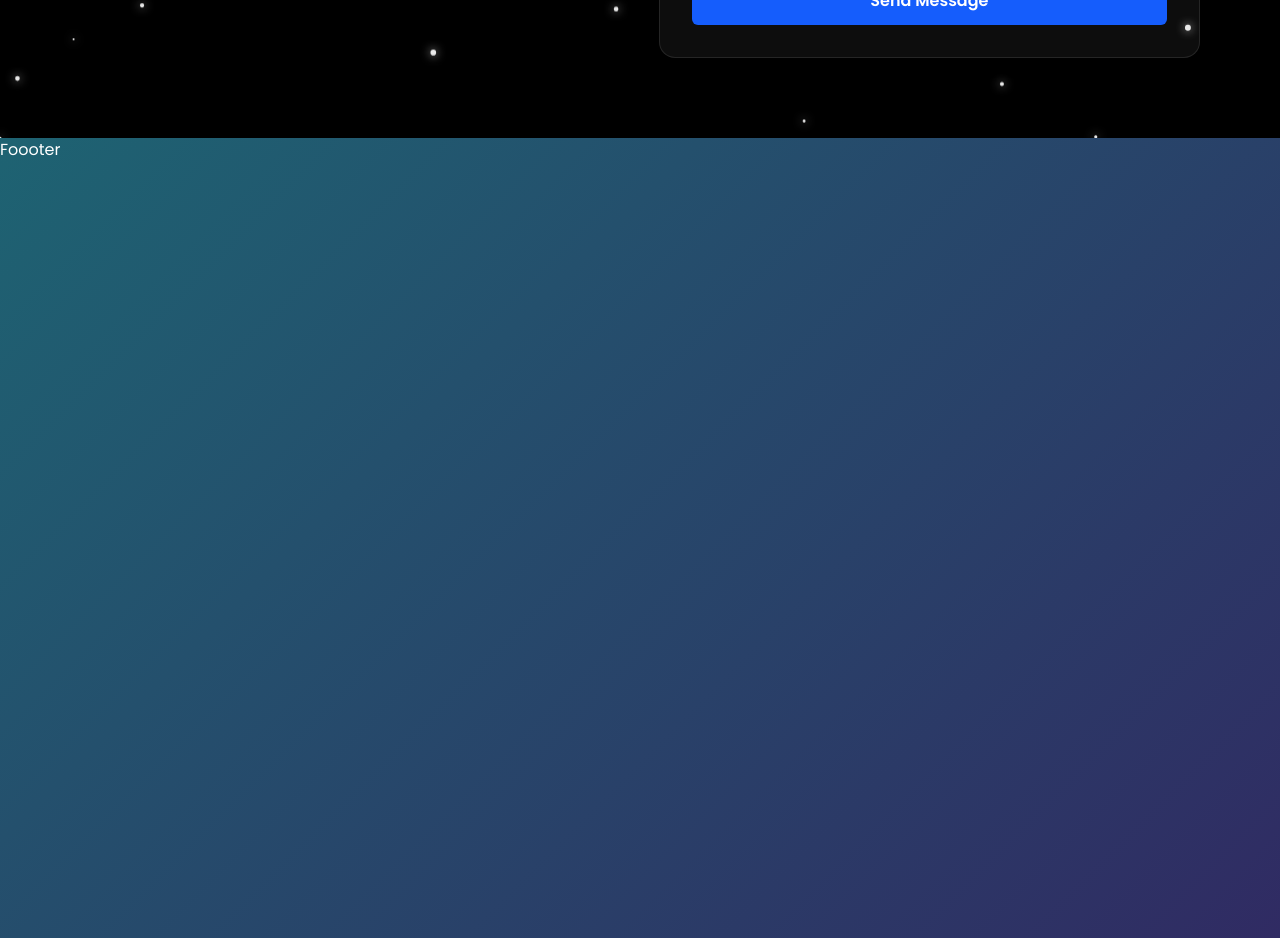
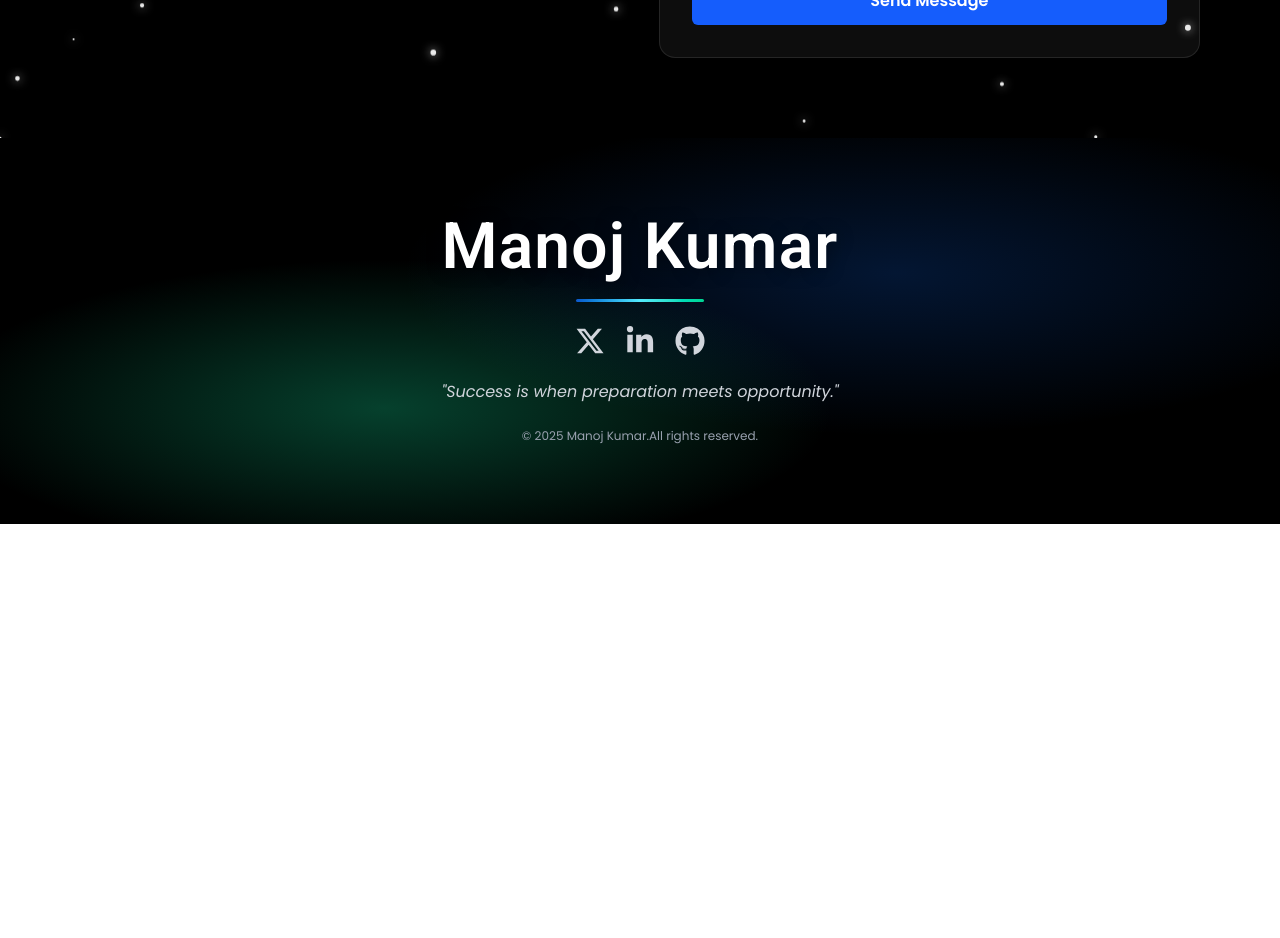
Before and after one commit to DeveloperManojKumarMeena/YT_Portfolio, a React (Vite) app in the folder frontend/: page / in a window 1280 px wide. Shown: the part 8800-9738 px from the top of the page. After the commit the page ends 9324 px from the top, so only its background shows below. Built offline with nearby package versions, Linux system fonts and the light colour scheme; no server answers; the HTML template or start-up script is replaced by a standard one.

Commit message:
website Done!

```diff
--- a/frontend/src/sections/Foooter.jsx
+++ b/frontend/src/sections/Foooter.jsx
@@ -1,8 +1,67 @@
-import React from 'react'
+import { FaXTwitter, FaLinkedinIn, FaGithub } from "react-icons/fa6";
+import{motion} from 'framer-motion'
+
 
 const Foooter = () => {
+ const socialLinks = [
+     { icon: FaXTwitter, link: 'https://x.com/StudioVol', label: 'X' },
+     { icon: FaLinkedinIn, link: 'https://www.linkedin.com/in/manojkumarmeenasir/', label: 'LinkedIn' },
+     { icon: FaGithub, link: 'https://github.com/DeveloperManojKumarMeena', label: 'GitHub' },]
+
+ const glowVariant = {
+    initial: {
+      scale: 1, y: 0, filter: "drop-shadow(0 0 0 rgba(0,0,0,0))"
+    },
+    hover: {
+      scale: 1.2, y: -3,
+      filter: "drop-shadow(0 0 8px rgba(13,88,204,0.9)) drop-shadow(0 0 18px rgba(16,185,129,0.8))",
+      transition: { type: "spring", stiffness: 300, damping: 15 }
+    },
+    tap: {
+      scale: 0.9, y: 0, transition: { duration: 0.08 }
+    }
+  }
+
   return (
-    <div className='w-full h-screen'>Foooter</div>
+   <footer className="relative overflow-hidden bg-black">
+
+    <div className="pointer-events-none absolute inset-0 bg-[radial-gradient(55%_60%_at_70%_35%,rgba(13,88,202,0.25),transparent_70%)]"/>
+    <div className="pointer-events-none absolute inset-0 bg-[radial-gradient(50%_55%_at_30%_70%,rgba(16,185,129,0.35),transparent_70%)]" />
+
+
+
+    <motion.div  className="relative z-10 px-4 sm:px-8 lg:px-10 py-16 md:py-20 flex flex-col items-center text-center space-y-6"
+    initial={{opacity:0,y:30}}
+    whileInView={{opacity:1,y:0}}
+    transition={{duration:0.1}}
+    >
+      <h1 className="font-semibold leading-none text-white text-center select-none "
+      style={{fontSize:"clamp(3rem, 5vw, 14rem)" , letterSpacing:"0.02em" , lineHeight:"0.9" , padding:"0 3vw", whiteSpace:"nowrap" , textShadow:"0 2px 18px rgba(0,0,0,0.45) "}}>Manoj Kumar
+      </h1>
+      <div className="h-[3px] w-24  md:w-32 rounded-full bg-gradient-to-r from-[#0d58cc] via-cyan-300 to-emerald-400 "/>
+
+      <div className="flex gap-5 text-2xl md:text-3xl">
+        {socialLinks.map((s,i)=>{
+            return<motion.a href={s.link} key={i} aria-label={s.label} target="_blank" rel='noopener noreferrer'
+                  variants={glowVariant}
+                  initial="initial"
+                  whileHover="hover"
+                  whileTap="tap"
+            className="text-gray-300  transition-colors duration-200 inline-flex items-center justify-center">
+            <s.icon/>
+            </motion.a>
+
+        })}
+      </div>
+      <p className="text-gray-300 italic max-w-xl">
+        "Success is when preparation meets opportunity."
+      </p>
+      <p className="text-xs text-gray-400">
+        &copy; {new Date().getFullYear()} Manoj Kumar.All rights reserved.
+      </p>
+    </motion.div>
+
+   </footer>
   )
 }
 
```
